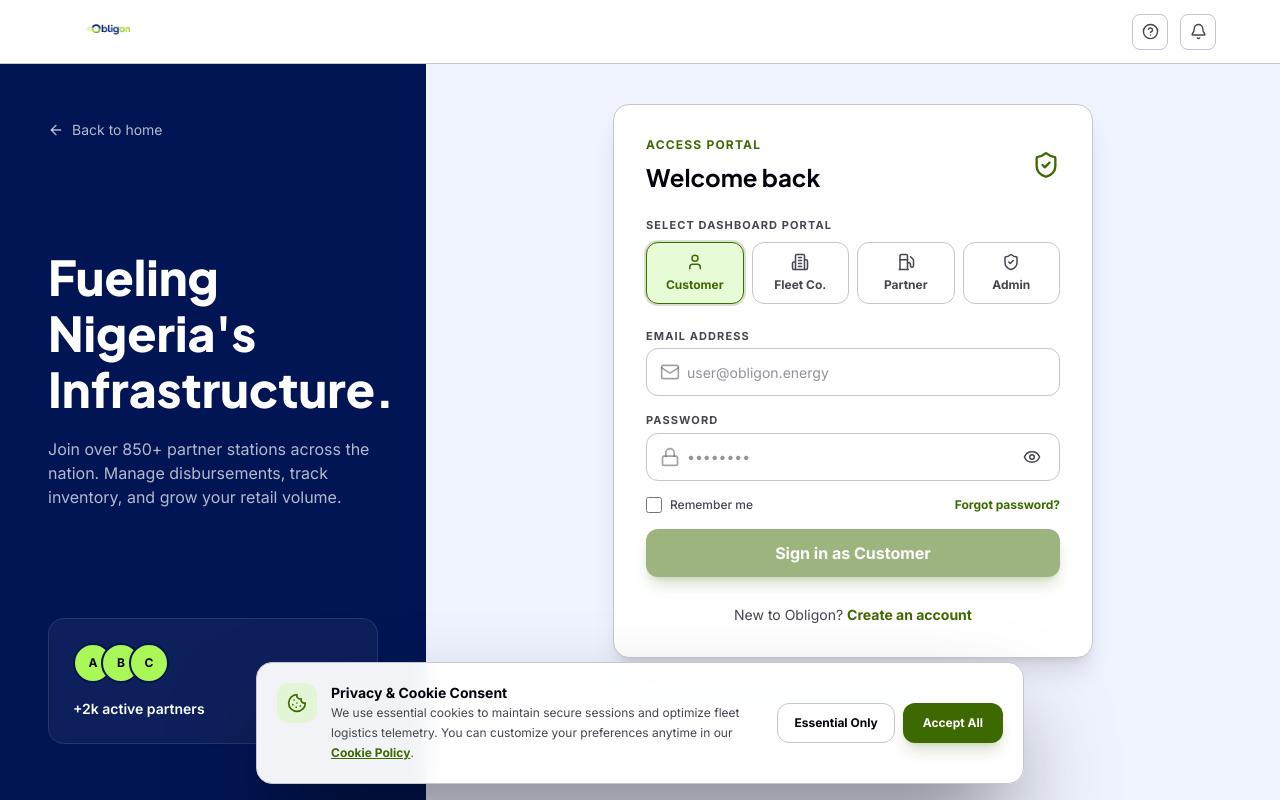
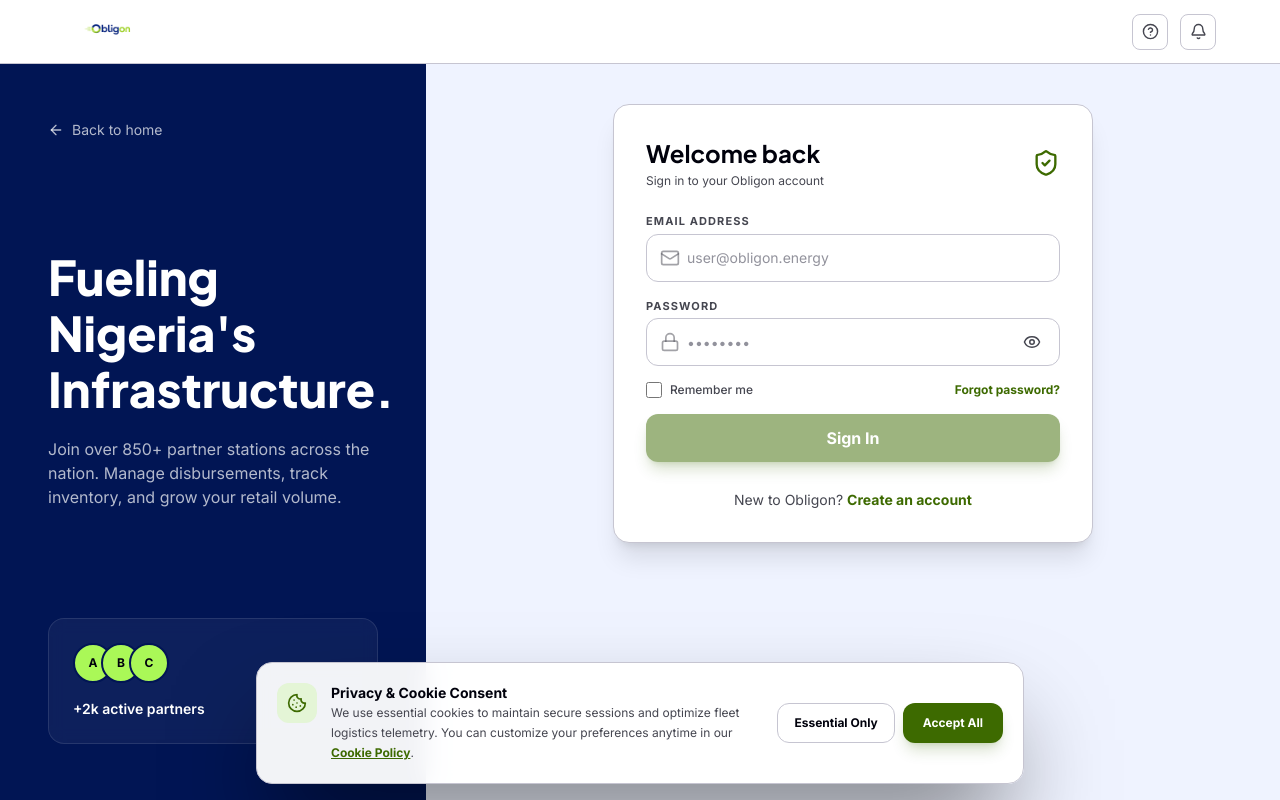
Before and after one commit to Innie4/Obligon, a Next.js app in the folder apps/web/: page /auth/login in a window 1280 px wide. Built offline with nearby package versions, Linux system fonts and the light colour scheme.

Commit message:
fix(auth): remove access portal text and dashboard portal selector from login form

```diff
--- a/apps/web/components/auth/AuthForms.tsx
+++ b/apps/web/components/auth/AuthForms.tsx
@@ -26,7 +26,7 @@
 import { routes } from "@/components/site/routes";
 import { useToast } from "@/components/shared/Toast";
 import { useSession } from "@/components/shared/AuthContext";
-import { readRememberedEmail, writeRememberedEmail } from "@/lib/session-store";
+import { readPersistedSession, readRememberedEmail, writeRememberedEmail } from "@/lib/session-store";
 import type { UserRole } from "@/lib/services/types";
 
 export type AuthFormMode = "login" | "signup";
@@ -182,7 +182,6 @@
   const { login, status, user } = useSession();
   const { error: toastError, success: toastSuccess } = useToast();
 
-  const [selectedRole, setSelectedRole] = React.useState<UserRole>("customer");
   const [loginForm, setLoginForm] = React.useState({
     email: "",
     password: "",
@@ -224,16 +223,40 @@
     setLoginServerError(null);
 
     try {
-      await login({ email: loginForm.email, password: loginForm.password, role: selectedRole });
+      const emailLower = loginForm.email.toLowerCase();
+      const stored = readPersistedSession();
+      let roleToUse: UserRole = "customer";
+
+      if (stored && stored.email.toLowerCase() === emailLower) {
+        roleToUse = stored.role;
+      } else if (emailLower.includes("admin")) {
+        roleToUse = "admin";
+      } else if (
+        emailLower.includes("fleet") ||
+        emailLower.includes("company") ||
+        emailLower.includes("logistics")
+      ) {
+        roleToUse = "company";
+      } else if (
+        emailLower.includes("station") ||
+        emailLower.includes("partner") ||
+        emailLower.includes("mechanic") ||
+        emailLower.includes("energy") ||
+        emailLower.includes("pos")
+      ) {
+        roleToUse = "partner";
+      }
+
+      await login({ email: loginForm.email, password: loginForm.password, role: roleToUse });
       writeRememberedEmail(loginForm.email, loginForm.rememberMe);
-      toastSuccess(`Welcome back! Logged in as ${selectedRole}.`);
+      toastSuccess("Welcome back! Signed in successfully.");
 
       const destination =
-        selectedRole === "admin"
+        roleToUse === "admin"
           ? routes.adminDashboard
-          : selectedRole === "company"
+          : roleToUse === "company"
             ? routes.companyDashboard
-            : selectedRole === "partner" || selectedRole === "mechanic"
+            : roleToUse === "partner" || roleToUse === "mechanic"
               ? routes.dashboard
               : routes.customerDashboard;
 
@@ -253,8 +276,8 @@
     <form onSubmit={handleLoginSubmit} className="mx-auto w-full max-w-[480px] rounded-2xl border border-obligon-border bg-white p-6 sm:p-8 shadow-card" noValidate>
       <div className="flex items-center justify-between">
         <div>
-          <p className="text-xs font-bold uppercase tracking-[1.2px] text-obligon-green">Access Portal</p>
-          <h2 className="mt-2 font-display text-2xl font-bold text-obligon-navy">Welcome back</h2>
+          <h2 className="font-display text-2xl font-bold text-obligon-navy">Welcome back</h2>
+          <p className="mt-1 text-xs text-obligon-text">Sign in to your Obligon account</p>
         </div>
         <ShieldCheck className="text-obligon-green" size={28} />
       </div>
@@ -285,39 +308,6 @@
           <span>{loginServerError}</span>
         </div>
       )}
-
-      {/* Role Selection Tabs */}
-      <div className="mt-6">
-        <label className="text-[11px] font-bold uppercase tracking-[1.1px] text-obligon-text block mb-2">
-          Select Dashboard Portal
-        </label>
-        <div className="grid grid-cols-2 gap-2 sm:grid-cols-4">
-          {[
-            { role: "customer" as UserRole, label: "Customer", icon: User },
-            { role: "company" as UserRole, label: "Fleet Co.", icon: Building2 },
-            { role: "partner" as UserRole, label: "Partner", icon: Fuel },
-            { role: "admin" as UserRole, label: "Admin", icon: ShieldCheck },
-          ].map((item) => {
-            const Icon = item.icon;
-            const active = selectedRole === item.role;
-            return (
-              <button
-                key={item.role}
-                type="button"
-                onClick={() => setSelectedRole(item.role)}
-                className={`flex flex-col items-center justify-center gap-1.5 rounded-xl border py-2.5 px-2 text-xs font-bold transition ${
-                  active
-                    ? "border-obligon-green bg-[#e8fbd7] text-obligon-green ring-2 ring-obligon-green/20"
-                    : "border-obligon-border bg-white text-obligon-text hover:bg-obligon-mist"
-                }`}
-              >
-                <Icon size={18} />
-                <span>{item.label}</span>
-              </button>
-            );
-          })}
-        </div>
-      </div>
 
       <div className="mt-6 space-y-4">
         <div className="relative">
@@ -414,7 +404,7 @@
               Signing in...
             </>
           ) : (
-            `Sign in as ${selectedRole.charAt(0).toUpperCase() + selectedRole.slice(1)}`
+            "Sign In"
           )}
         </button>
 
```
